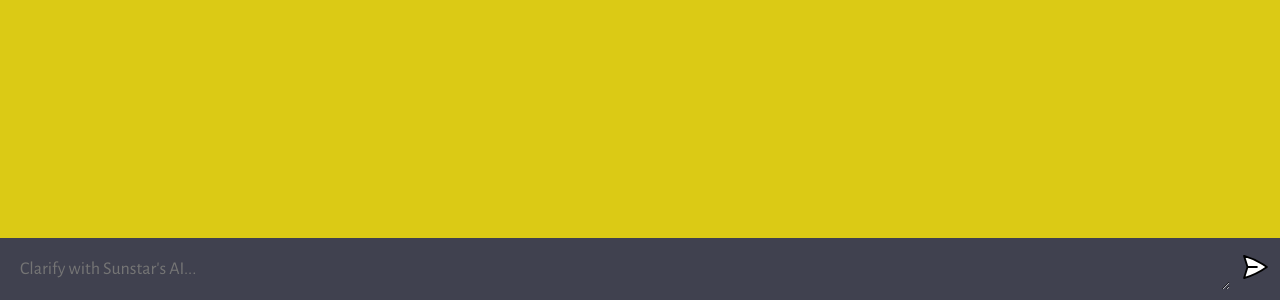
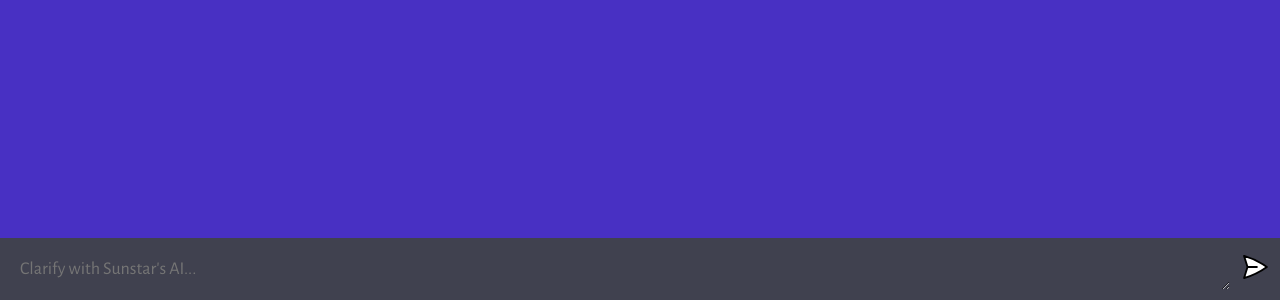
Before and after one commit to ErrorCoder-sunstar/Sunstar-s-AI, a website built with Vite: page client/index.html in a window 1280 px wide. Shown: the part 500-800 px from the top of the page. Built offline with nearby package versions, Linux system fonts and the light colour scheme.

Commit message:
Update style.css

```diff
--- a/client/style.css
+++ b/client/style.css
@@ -14,7 +14,7 @@ body {
 #app {
   width: 100vw;
   height: 100vh;
-  background: #dbca15;
+  background: #4830c3;
 
   display: flex;
   flex-direction: column;
```
